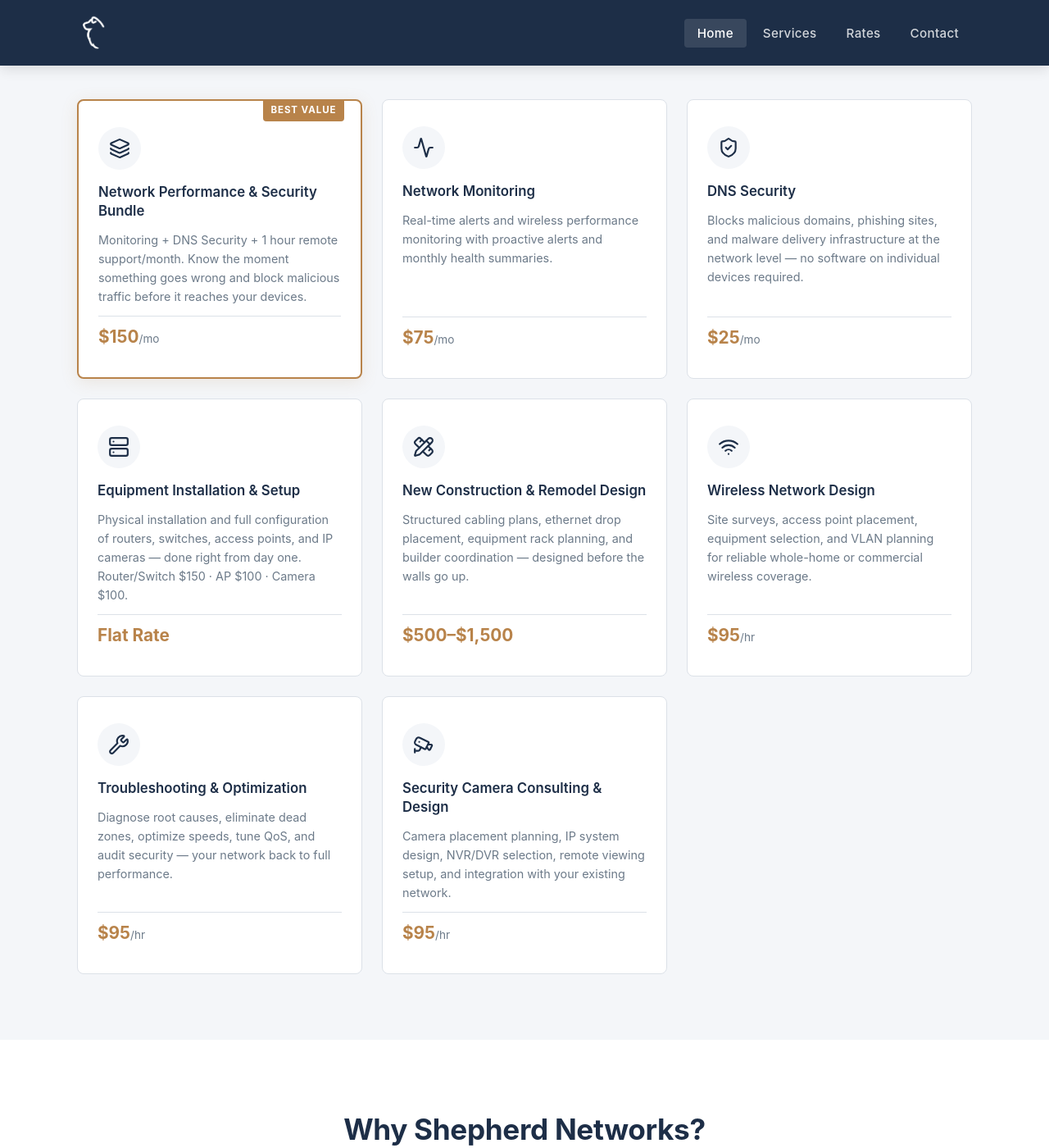
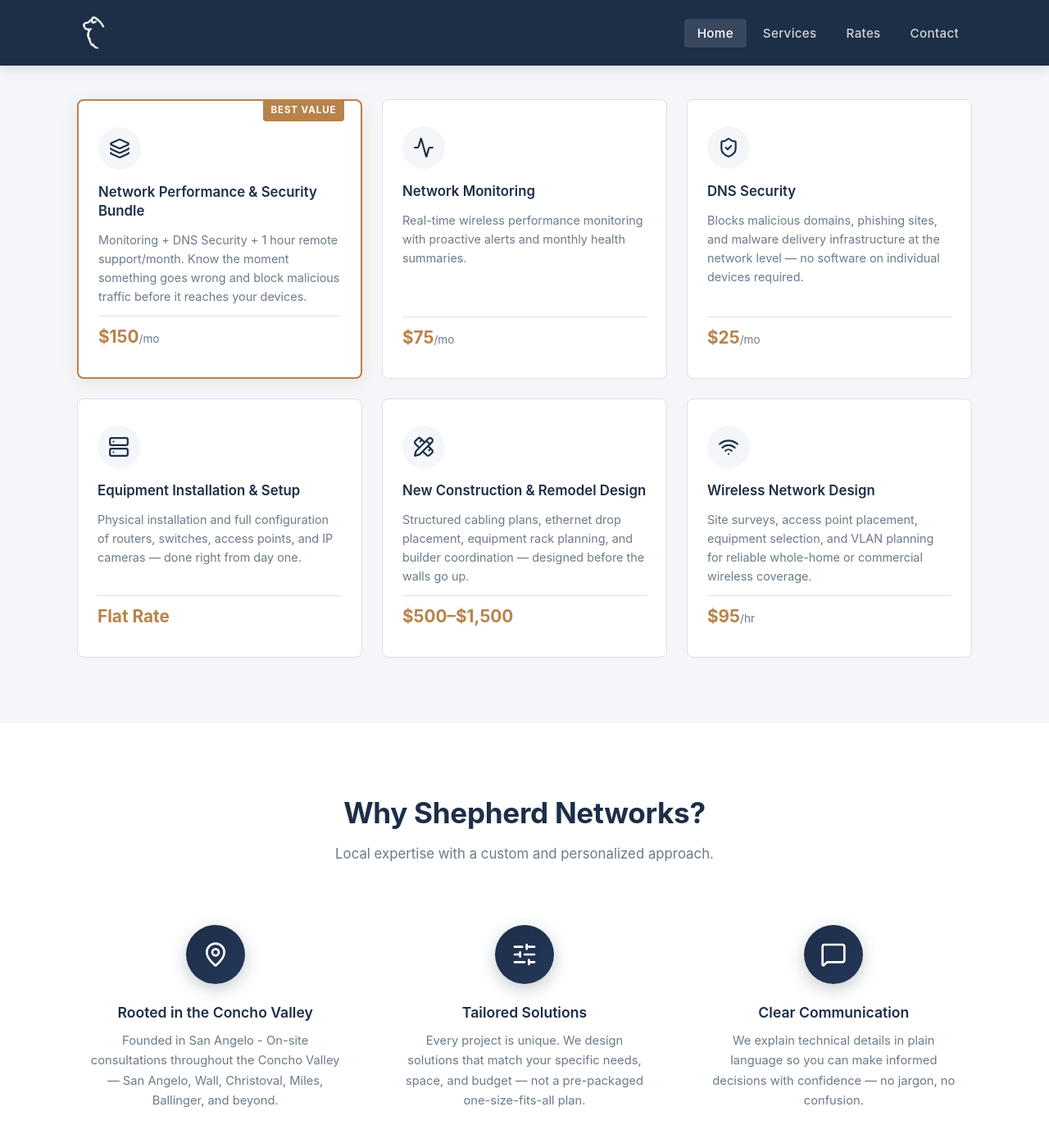
Before and after one commit to ntwkrgr/shepherd-networks, a Jekyll site: the page built from index.html, in a window 1280 px wide and 1400 px high, scrolled down 994 px. Shown: the whole window at 82% size. Built offline with Jekyll 4.4.1, drawn with Linux system fonts in a browser that asks for light colours; nearby versions of some CDN libraries; some of the changed text lies outside the part shown.

Commit message:
Fix typos and limit services section to 6 items, remove redundant pricing info
Co-authored-by: ntwkrgr <53311222+ntwkrgr@users.noreply.github.com>

```diff
--- a/index.html
+++ b/index.html
@@ -56,7 +56,7 @@ description: Shepherd Networks provides professional network consulting services
           <i data-lucide="activity"></i>
         </div>
         <h3>Network Monitoring</h3>
-        <p> Real-time alerts and wireless performance monitoring with proactive alerts and monthly health summaries.</p>
+        <p>Real-time wireless performance monitoring with proactive alerts and monthly health summaries.</p>
         <div class="service-card-price">$75<span>/mo</span></div>
       </div>
 
@@ -76,7 +76,7 @@ description: Shepherd Networks provides professional network consulting services
           <i data-lucide="server"></i>
         </div>
         <h3>Equipment Installation &amp; Setup</h3>
-        <p>Physical installation and full configuration of routers, switches, access points, and IP cameras — done right from day one. Router/Switch $150 · AP $100 · Camera $100.</p>
+        <p>Physical installation and full configuration of routers, switches, access points, and IP cameras — done right from day one.</p>
         <div class="service-card-price">Flat Rate</div>
       </div>
 
@@ -97,26 +97,6 @@ description: Shepherd Networks provides professional network consulting services
         </div>
         <h3>Wireless Network Design</h3>
         <p>Site surveys, access point placement, equipment selection, and VLAN planning for reliable whole-home or commercial wireless coverage.</p>
-        <div class="service-card-price">$95<span>/hr</span></div>
-      </div>
-
-      <!-- Troubleshooting -->
-      <div class="service-card">
-        <div class="service-card-icon">
-          <i data-lucide="wrench"></i>
-        </div>
-        <h3>Troubleshooting &amp; Optimization</h3>
-        <p>Diagnose root causes, eliminate dead zones, optimize speeds, tune QoS, and audit security — your network back to full performance.</p>
-        <div class="service-card-price">$95<span>/hr</span></div>
-      </div>
-
-      <!-- Security Cameras -->
-      <div class="service-card">
-        <div class="service-card-icon">
-          <i data-lucide="cctv"></i>
-        </div>
-        <h3>Security Camera Consulting &amp; Design</h3>
-        <p>Camera placement planning, IP system design, NVR/DVR selection, remote viewing setup, and integration with your existing network.</p>
         <div class="service-card-price">$95<span>/hr</span></div>
       </div>
 
@@ -170,7 +150,7 @@ description: Shepherd Networks provides professional network consulting services
     <p class="section-subtitle">Straightforward rates — no surprise bills. <br>Equipment costs are not included in installation flat rates.</p>
 
     <div class="rates-section">
-      <h3 class="rates-group-title">Ongoiong Services</h3>
+      <h3 class="rates-group-title">Ongoing Services</h3>
       <table class="rates-table">
         <thead>
           <tr>
```
